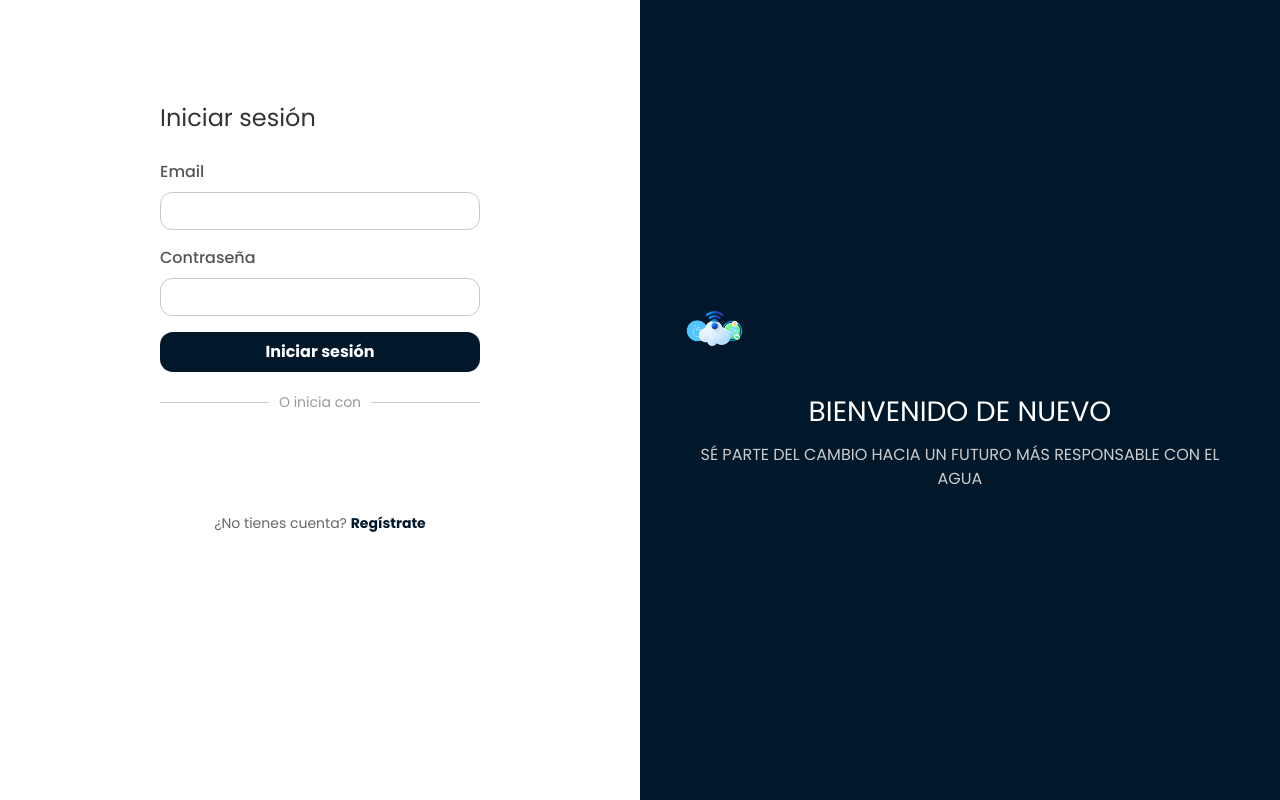
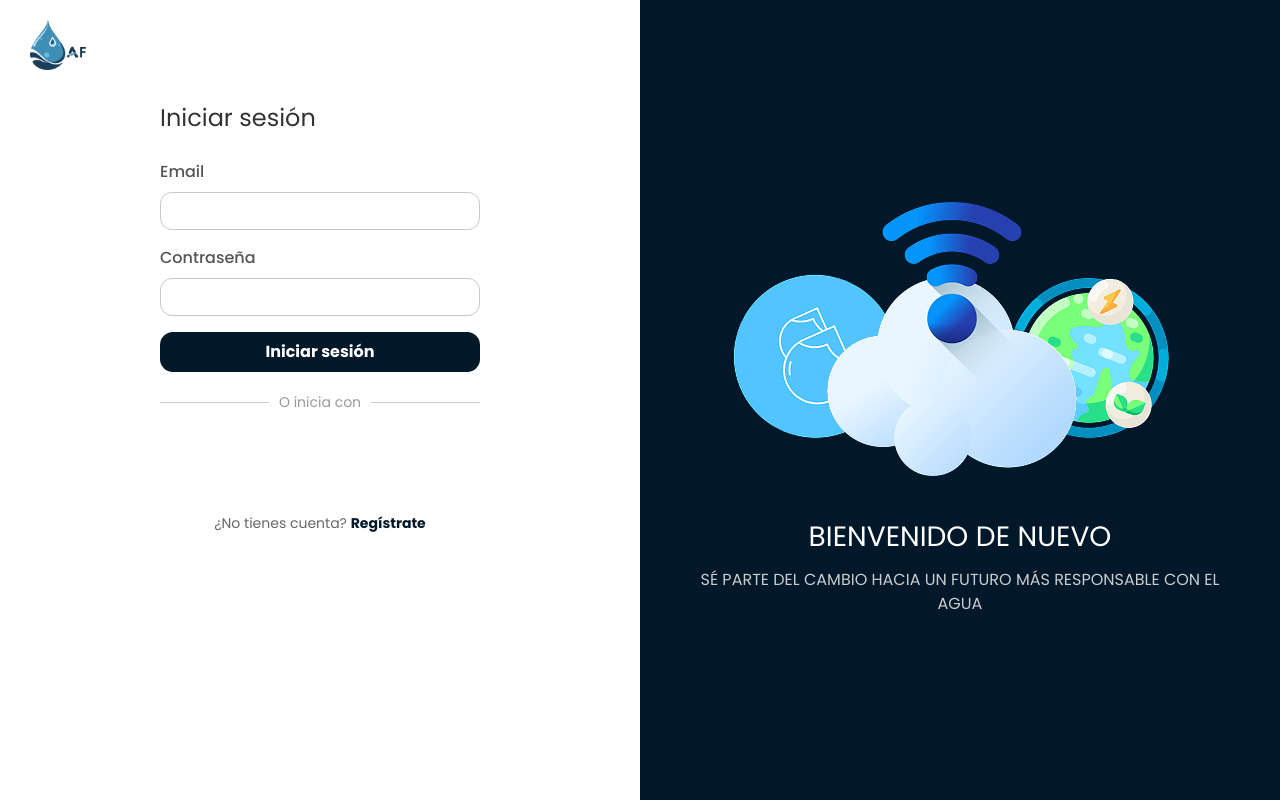
Before and after one commit to Andresito126/AquaFlow-FrontEnd, a React (Vite) app: page / in a window 1280 px wide. Built offline with nearby package versions, Linux system fonts and the light colour scheme; no server answers.

Commit message:
Add:logo and styles added to login and register

```diff
--- a/src/features/users/Presentation/Pages/Createuser/Crateuser.css
+++ b/src/features/users/Presentation/Pages/Createuser/Crateuser.css
@@ -53,7 +53,7 @@
 }
 
 .auth-logo {
-  height: 40px;
+  height: 50px;
   width: auto;
 }
 
--- a/src/features/users/Presentation/Pages/Login/Login.css
+++ b/src/features/users/Presentation/Pages/Login/Login.css
@@ -23,6 +23,19 @@
   padding: 40px;
   text-align: center;
 }
+
+.auth-logo-wrapper-left {
+  position: absolute;
+  top: 20px;
+  left: 30px;
+  z-index: 10;
+}
+
+.auth-logo-left {
+  height: 50px;
+  width: auto;
+}
+
 
 .login-right-content h2 {
   font-size: 28px;
--- a/src/features/users/Presentation/Pages/Login/Login.tsx
+++ b/src/features/users/Presentation/Pages/Login/Login.tsx
@@ -1,5 +1,6 @@
 import './Login.css';
 import ImgLogin from '../../../../../core/assets/icons/login-register/login.png';
+import ImageLogoShort from "../../../../../core/assets/icons/login-register/hori.png";
 import { observer } from "mobx-react-lite";
 import { UserLoginViewModel } from "../../ViewModels/UserLoginViewModel";
 import { useUserLoginLogic } from "../../ViewModels/useUserLoginLogic";
@@ -26,7 +27,11 @@ const Login = observer(() => {
   return (
     <div className="login-container">
       <div className="login-left">
+           <div className="auth-logo-wrapper-left">
+          <img src={ImageLogoShort} className="auth-logo-left" alt="AquaFlow Logo" />
+        </div>
         <div className="login-box">
+
 
 
           {(showSuccess || viewModel.error) && (
@@ -76,7 +81,7 @@ const Login = observer(() => {
 
       <div className="login-right">
         <div className="login-right-content">
-          <img src={ImgLogin} alt="AquaFlow Logo" className="login-logo" />
+          <img src={ImgLogin} alt="AquaFlow Logo" className="img" />
           <h2>BIENVENIDO DE NUEVO</h2>
           <p>SÉ PARTE DEL CAMBIO HACIA UN FUTURO MÁS RESPONSABLE CON EL AGUA</p>
         </div>
```
